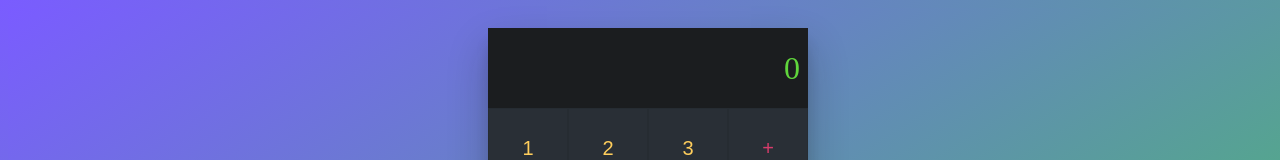
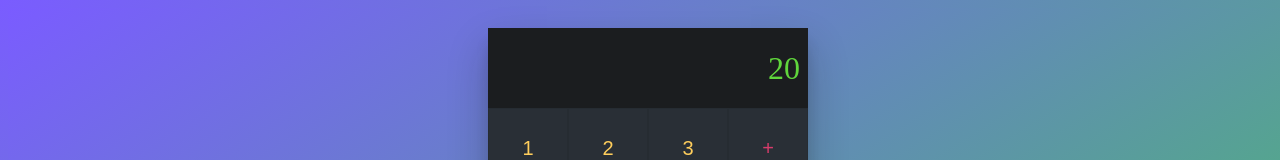
Before and after one commit to KraySe/calc-app, a React (Create React App) app: page / in a window 1280 px wide. Shown: the top 160 px of the page. Built offline with nearby package versions, Linux system fonts and the light colour scheme.

Commit message:
Destructuring on Result Component

```diff
--- a/src/App.jsx
+++ b/src/App.jsx
@@ -6,7 +6,7 @@ const App = () => {
     console.log('Render App');
     return (
         <main className='react-calculator'>
-            <Result value={0} />
+            <Result value={"20"} />
             <div className="numbers">
                 <button>1</button>
                 <button>2</button>
--- a/src/components/Result.jsx
+++ b/src/components/Result.jsx
@@ -1,12 +1,12 @@
 import React from "react";
 
 
-const Result = (props) => {
+const Result = ({value}) => {
     // debugger
-    console.log('render Result', props);
+    console.log('render Result', value);
     return (
         <div className="result">
-            <span>{props.value}</span>
+            <span>{value}</span>
         </div>
     )
 }
```
